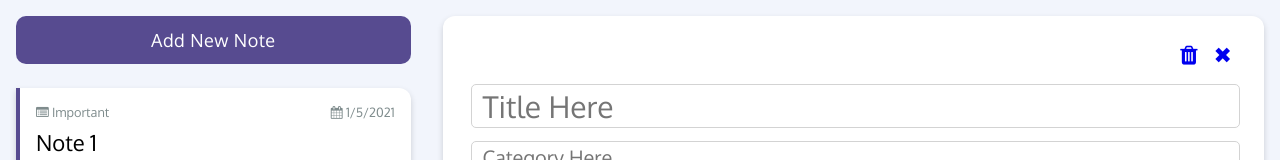
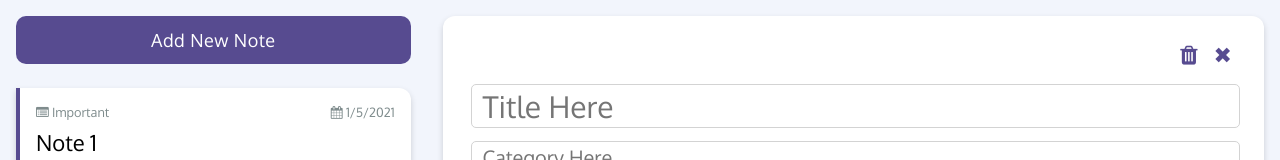
Before and after one commit to zainzahid/react-notebook-app, a React (Create React App) app: page / in a window 1280 px wide. Both pictures are taken after a click on the button "Add New Note". Shown: the top 160 px of the page. Built offline with nearby package versions, Linux system fonts and the light colour scheme.

Commit message:
First Build

```diff
--- a/scss/main.scss
+++ b/scss/main.scss
@@ -139,8 +139,9 @@ input, textarea, button, a {
         &-btn {
             display: flex;
             justify-content: flex-end;
-            &-close, &-save, &-delete  {
+            &-close, &-save, &-delete, &-edit  {
                 margin: 0 0.5rem;
+                color: $primary;
                 &:hover {
                     cursor: pointer;
                 }
--- a/src/css/App.css
+++ b/src/css/App.css
@@ -122,10 +122,11 @@ input, textarea, button, a {
   display: flex;
   justify-content: flex-end;
 }
-.sections-container .detail-section-btn-close, .sections-container .detail-section-btn-save, .sections-container .detail-section-btn-delete {
+.sections-container .detail-section-btn-close, .sections-container .detail-section-btn-save, .sections-container .detail-section-btn-delete, .sections-container .detail-section-btn-edit {
   margin: 0 0.5rem;
+  color: #574b90;
 }
-.sections-container .detail-section-btn-close:hover, .sections-container .detail-section-btn-save:hover, .sections-container .detail-section-btn-delete:hover {
+.sections-container .detail-section-btn-close:hover, .sections-container .detail-section-btn-save:hover, .sections-container .detail-section-btn-delete:hover, .sections-container .detail-section-btn-edit:hover {
   cursor: pointer;
 }
 .sections-container .detail-section-btn-edit {
```
Also changed, not shown: 24 other files (tests, documents, lock files or other folders).
